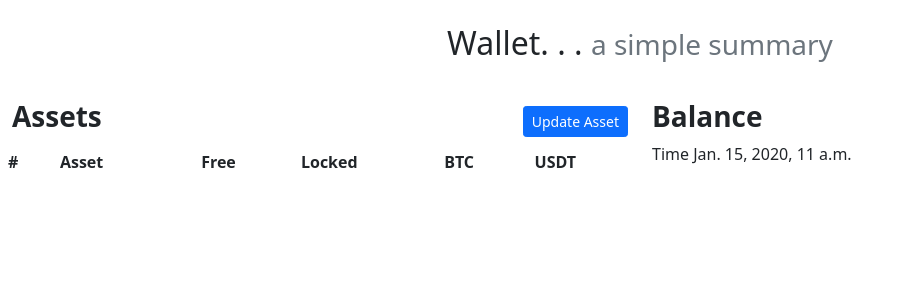
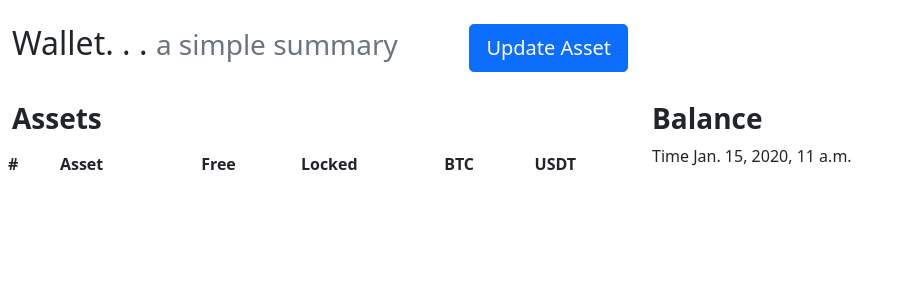
Before and after one commit to kernelpanik/CryptoBot, a Django app: page /wallet in a window 1280 px wide. Shown: the part 56-356 px from the top of the page, without its empty margins (0-906 px from the left). Run offline with Django 4.2, Linux system fonts and the light colour scheme; tables that the repository leaves empty hold one stand-in row (values such as "Sample post"); some libraries are stand-ins or nearby versions.

Commit message:
fix homepage

```diff
--- a/homepage/templates/wallet.html
+++ b/homepage/templates/wallet.html
@@ -2,21 +2,31 @@
 
 {% block content %}
 <div class="container-fluid" style="margin-top:80px">
-   <h2 class="text-center">Wallet. . .
-      <small class="text-muted">   a simple summary</small>
-   </h2>
+   <div class="row">
+      <div class="col-sm-4 col-12">
+         <h2 class="text-left">Wallet. . .
+            <small class="text-muted">   a simple summary</small>
+         </h2>
+      </div>
+      <div class="col-sm-2 col-12">
+         <form method="POST" action={% url 'UpdateWalletAsset' %}>
+            {% csrf_token %}
+            <button type="submit" id="assetlist"  name="assetlist" class="btn btn-primary btn-lg float-end">Update Asset</button>
+         </form>
+      </div>
+  </div>
    <div class="row ">
       <div class="col col-sm-6">
          <div class="row align-items-center overflow-auto" style="margin-top:30px; max-height: 40%">
             <div class="col col-sm-2">
                <h3 class="pull-left"><b>Assets</b></h3>
             </div>
-            <div class="col col-sm-10 ">
+            <!-- <div class="col col-sm-10 ">
                <form method="POST" action={% url 'UpdateWalletAsset' %}>
                {% csrf_token %}
                <button type="submit" id="assetlist"  name="assetlist" class="btn btn-primary btn-sm float-end">Update Asset</button>
                </form>
-            </div>
+            </div> -->
             <table class="table">
                <thead>
                   <tr>
```
